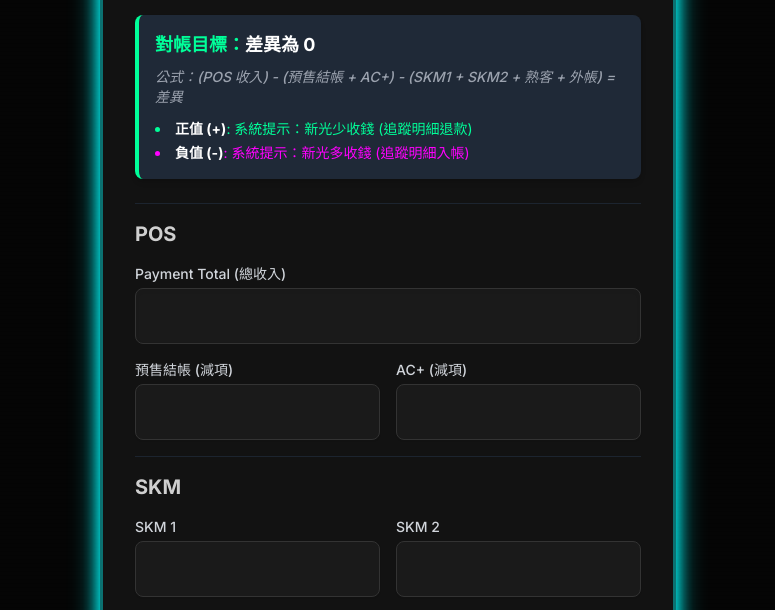
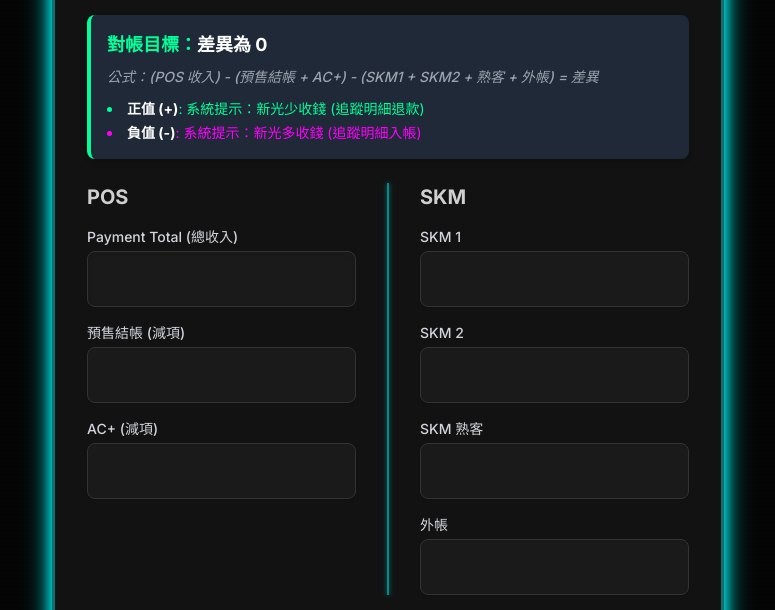
Before and after one commit to moriochang/payment_check, a plain HTML site: page index.html in a window 1280 px wide. Shown: the part 125-735 px from the top of the page, without its empty margins (252-1027 px from the left). Drawn offline with nearby package versions, Linux system fonts and the light colour scheme; no server answers.

Commit message:
Update index.html

```diff
--- a/index.html
+++ b/index.html
@@ -60,6 +60,24 @@
             animation: pulse-glow 3s infinite alternate; /* Default neutral pulse */
         }
 
+        /* --- 3. 新增左右對齊的分隔線樣式 (僅在大螢幕顯示) --- */
+        @media (min-width: 1024px) {
+            #inputs-container.relative::after {
+                content: '';
+                position: absolute;
+                top: 0;
+                /* 確保分隔線位於兩欄之間的網格間隙正中央 */
+                left: 50%;
+                transform: translateX(-50%);
+                width: 2px; /* 垂直分隔線寬度 */
+                height: 100%;
+                background-color: var(--neon-cyan);
+                box-shadow: 0 0 5px var(--neon-cyan); /* 霓虹發光 */
+                opacity: 0.5;
+                z-index: 10;
+            }
+        }
+
         /* 標題與重點文字的霓虹發光效果 */
         .neon-text-glow {
             text-shadow: 0 0 5px var(--neon-cyan), 0 0 10px var(--neon-cyan);
@@ -109,11 +127,21 @@
             font-weight: 900;
         }
 
+        /* 隱藏數字輸入框箭頭 */
+        input[type=number]::-webkit-inner-spin-button,
+        input[type=number]::-webkit-outer-spin-button {
+            -webkit-appearance: none;
+            margin: 0;
+        }
+        input[type=number] {
+            -moz-appearance: textfield;
+        }
+
     </style>
 </head>
 <body class="p-4 sm:p-8 min-h-screen flex items-center justify-center">
 
-    <div id="app-container" class="w-full max-w-xl rounded-2xl p-6 sm:p-8">
+    <div id="app-container" class="w-full max-w-2xl rounded-2xl p-6 sm:p-8">
 
         <h1 class="text-3xl font-extrabold text-white mb-6 text-center border-b pb-3 border-gray-700 neon-text-glow">
             📊 F.I.N.A.N.C.E. 對帳儀表板
@@ -130,54 +158,52 @@
             </ul>
         </div>
 
-        <div id="inputs-container" class="space-y-4">
+        <div id="inputs-container" class="grid grid-cols-1 lg:grid-cols-2 gap-6 lg:gap-16 relative">
 
-            <h2 class="text-xl font-bold text-white pt-4 mb-2 border-t border-gray-800 neon-text-glow">POS</h2>
-            <div class="grid grid-cols-3 gap-4">
+            <div id="pos-column" class="space-y-4">
+                <h2 class="text-xl font-bold text-white mb-2 neon-text-glow">POS</h2>
 
-                <div class="input-group col-span-3">
+                <div class="input-group max-w-sm">
                     <label for="paymentTotal" class="block text-sm font-medium text-gray-300">Payment Total (總收入)</label>
                     <input type="text" id="paymentTotal" inputmode="decimal"
                         class="mt-1 block w-full px-4 py-3 border rounded-lg shadow-inner standard-digit-input text-left font-bold">
                 </div>
-            </div>
 
-            <div class="grid grid-cols-2 gap-4">
-                <div class="input-group">
+                <div class="input-group max-w-sm">
                     <label for="preSaleSettlement" class="block text-sm font-medium text-gray-300">預售結帳 (減項)</label>
                     <input type="text" id="preSaleSettlement" inputmode="decimal"
                         class="mt-1 block w-full px-4 py-3 border rounded-lg shadow-sm standard-digit-input text-left">
                 </div>
 
-                <div class="input-group">
+                <div class="input-group max-w-sm">
                     <label for="acPlus" class="block text-sm font-medium text-gray-300">AC+ (減項)</label>
                     <input type="text" id="acPlus" inputmode="decimal"
                         class="mt-1 block w-full px-4 py-3 border rounded-lg shadow-sm standard-digit-input text-left">
                 </div>
             </div>
 
-            <h2 class="text-xl font-bold text-white pt-4 border-t border-gray-800 mt-6 mb-2 neon-text-glow">SKM</h2>
+            <div id="skm-column" class="space-y-4 pt-4 border-t border-gray-800 lg:pt-0 lg:border-t-0">
+                <h2 class="text-xl font-bold text-white mb-2 neon-text-glow">SKM</h2>
 
-            <div class="grid grid-cols-2 gap-4">
-                <div class="input-group">
+                <div class="input-group max-w-sm">
                     <label for="skm1Amount" class="block text-sm font-medium text-gray-300">SKM 1</label>
                     <input type="text" id="skm1Amount" inputmode="decimal"
                         class="mt-1 block w-full px-4 py-3 border rounded-lg shadow-sm standard-digit-input text-left">
                 </div>
 
-                <div class="input-group">
+                <div class="input-group max-w-sm">
                     <label for="skm2Amount" class="block text-sm font-medium text-gray-300">SKM 2</label>
                     <input type="text" id="skm2Amount" inputmode="decimal"
                         class="mt-1 block w-full px-4 py-3 border rounded-lg shadow-sm standard-digit-input text-left">
                 </div>
 
-                <div class="input-group">
+                <div class="input-group max-w-sm">
                     <label for="skmLoyalCustomer" class="block text-sm font-medium text-gray-300">SKM 熟客</label>
                     <input type="text" id="skmLoyalCustomer" inputmode="decimal"
                         class="mt-1 block w-full px-4 py-3 border rounded-lg shadow-sm standard-digit-input text-left">
                 </div>
 
-                <div class="input-group">
+                <div class="input-group max-w-sm">
                     <label for="externalAccount" class="block text-sm font-medium text-gray-300">外帳</label>
                     <input type="text" id="externalAccount" inputmode="decimal"
                         class="mt-1 block w-full px-4 py-3 border rounded-lg shadow-sm standard-digit-input text-left">
@@ -290,7 +316,6 @@
                 STATUS_EL.classList.add('text-slate-200');
                 STATUS_EL.textContent = '請輸入數字以開始對帳...';
 
-                // 由於容器預設已應用 pulse-glow，這裡不需要特別添加
                 return;
             }
 
```
